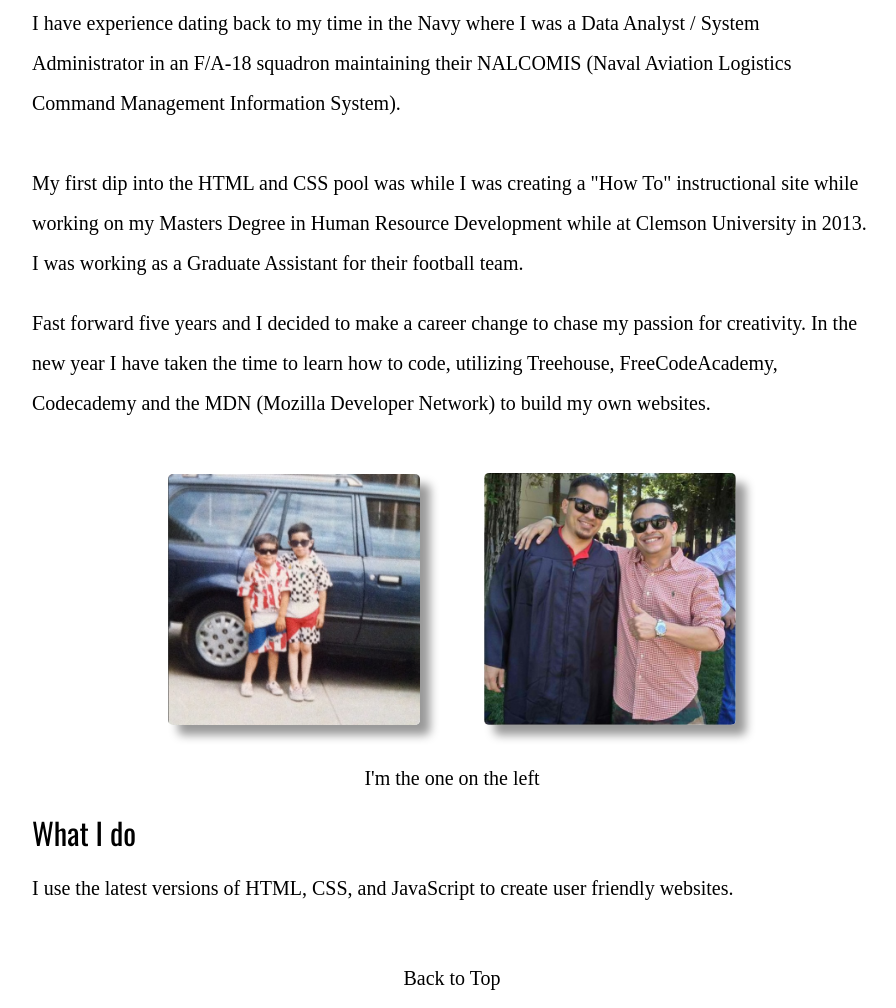
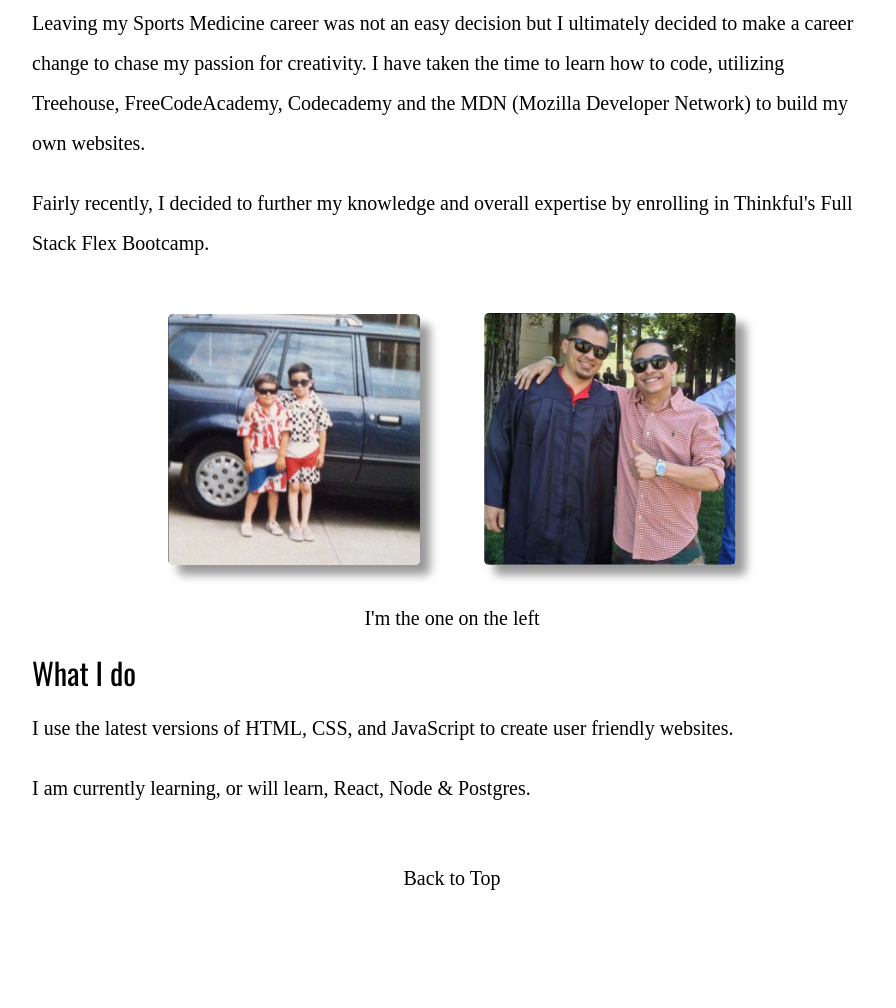
Before and after one commit to rcmartinez54/Raymond_Martinez_Resume, a plain HTML site: page index.html in a window 1280 px wide. Shown: the part 1238-2246 px from the top of the page, without its empty margins (188-1084 px from the left). Drawn offline with nearby package versions, Linux system fonts and the light colour scheme; a script that the page names is missing; a web font is replaced by a local one.

Commit message:
updated #about

```diff
--- a/index.html
+++ b/index.html
@@ -39,15 +39,13 @@
 
         <p>
 
-        I have experience dating back to my time in the Navy where I was a Data Analyst / System Administrator in an F/A-18 squadron maintaining their NALCOMIS (Naval Aviation Logistics Command Management Information System).<br></br>
-
-        My first dip into the HTML and CSS pool was while I was creating a "How To" instructional site while working on my Masters Degree in Human Resource Development while at Clemson University in 2013.  I was working as a Graduate Assistant for their football team.
+        Leaving my Sports Medicine career was not an easy decision but I ultimately decided to make a career change to chase my passion for creativity.  I have taken the time to learn how to code, utilizing Treehouse, FreeCodeAcademy, Codecademy and the MDN (Mozilla Developer Network) to build my own websites.
 
         </p>
 
         <p>
 
-        Fast forward five years and I decided to make a career change to chase my passion for creativity.  In the new year I have taken the time to learn how to code, utilizing Treehouse, FreeCodeAcademy, Codecademy and the MDN (Mozilla Developer Network) to build my own websites.
+        Fairly recently, I decided to further my knowledge and overall expertise by enrolling in Thinkful's Full Stack Flex Bootcamp.
 
         </p>
 
@@ -62,6 +60,12 @@
         <p>
 
         I use the latest versions of HTML, CSS, and JavaScript to create user friendly websites.
+
+        </p>
+
+        <p>
+
+        I am currently learning, or will learn, React, Node & Postgres.
 
         </p>
 
@@ -165,75 +169,6 @@
           </div>
         </div>
 
-        <!-- <div id="showContainer">
-
-          <div class="imageContainer" id="im_1">
-            <a href="https://rcmartinez54.github.io/movies/" target="_blank"><img class="slide_img" src="img/100movies.png"></a>
-            <div class="caption">
-              <a href="#">100 Movies You Should Watch</a>
-            </div>
-            <div>
-              <p>
-                I built this site to share my love of movies.
-              </p>
-            </div>
-          </div>
-
-          <div class="imageContainer" id="im_2">
-            <a href="https://rcmartinez54.github.io/San_Diego_Golf/" target="_blank"><img class="slide_img" src="img/san_diego_golf.png"></a>
-            <div class="caption">
-              <a href="https://rcmartinez54.github.io/San_Diego_Golf/" target="_blank">Golfing In San Diego</a>
-            </div>
-            <div>
-              <p>
-                This is a project I started to create a place where local golf enthusiasts can come and get my take on courses I've played.
-              </p>
-            </div>
-          </div>
-
-          <div class="imageContainer" id="im_3">
-            <a href="https://rcmartinez54.github.io/Art/" target="_blank"><img class="slide_img" src="img/glass_art.png"></a>
-            <div class="caption">
-              <a href="https://rcmartinez54.github.io/Art/">My Glass Art</a>
-            </div>
-            <div>
-              <p>
-                I created this to showcase my glass art.
-              </p>
-            </div>
-          </div>
-
-          <div class="imageContainer" id="im_4">
-            <a href="https://rcmartinez54.github.io/Muscle_Mechanics_TC/" target="_blank"><img class="slide_img" src="img/MMTC.png"></a>
-            <div class="caption">
-              <a href="https://rcmartinez54.github.io/Muscle_Mechanics_TC/" target="_blank">Muscle Mechanics TC</a>
-            </div>
-            <div>
-              <p>
-                A friend of mine is a Strength Coach and only markets himself with flyers at local shops.  I built this for him.
-              </p>
-            </div>
-          </div>
-
-          <div class="imageContainer" id="im_5">
-            <a href="https://rcmartinez54.github.io/Ed_Harris_Golf/" target="_blank"><img class="slide_img" src="img/ed_harris.png"></a>
-            <div class="caption">
-              <a href="https://rcmartinez54.github.io/Ed_Harris_Golf/" target="_blank">Ed Harris Golf</a>
-            </div>
-            <div>
-              <p>
-                I took one golf lesson from Ed and one thing I noticed was how much his site could use a makeover.  This is as close to what he currently has but with a little CSS love.
-              </p>
-            </div>
-          </div>
-
-
-
-          <div class="navButton" id="previous">&#10094;</div>
-          <div class="navButton" id="next">&#10095;</div>
-
-        </div> -->
-
       </div>
 
       <div id="contact" class="three">
```
